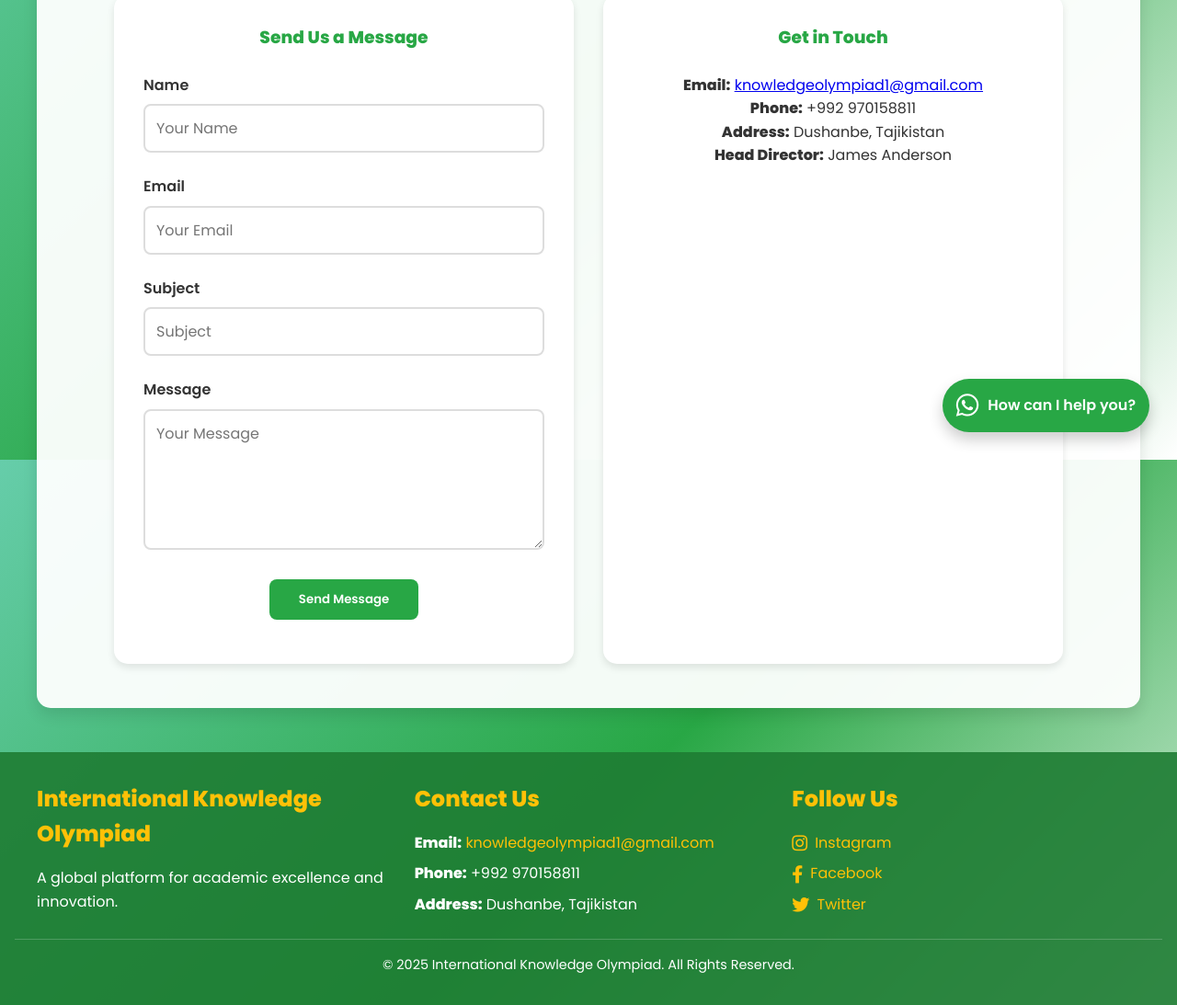
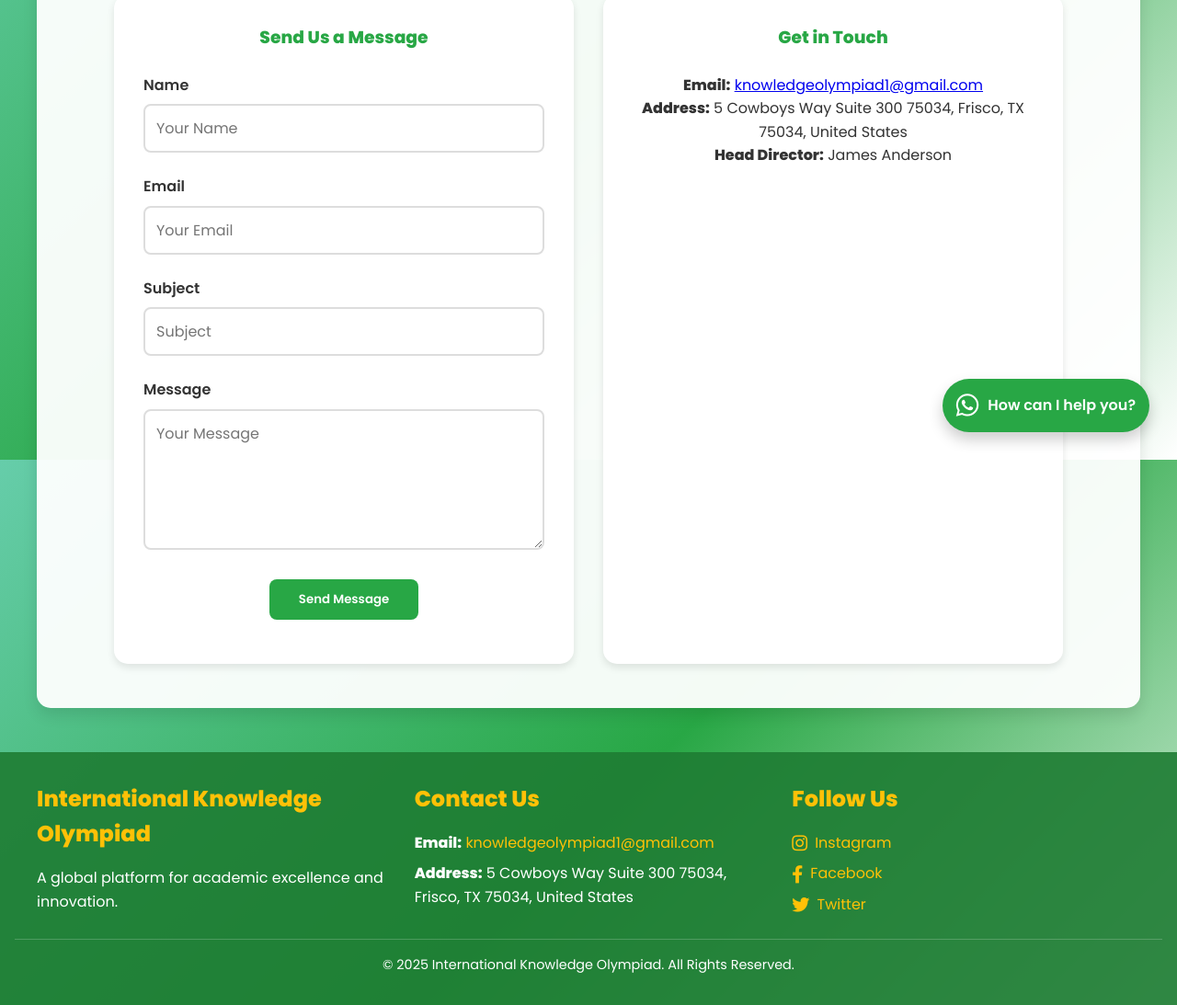
Before and after one commit to the-anushervon/IKO, a plain HTML site: page contact.html in a window 1280 px wide. Shown: the part 300-1393 px from the top of the page at 92% size. Drawn offline with Linux system fonts and the light colour scheme.

Commit message:
Update contact.html

```diff
--- a/contact.html
+++ b/contact.html
@@ -69,8 +69,7 @@
             <div class="contact-info">
                 <h3>Get in Touch</h3>
                 <p><strong>Email:</strong> <a href="mailto:knowledgeolympiad1@gmail.com">knowledgeolympiad1@gmail.com</a></p>
-                <p><strong>Phone:</strong> +992 970158811</p>
-                <p><strong>Address:</strong> Dushanbe, Tajikistan</p>
+                <p><strong>Address:</strong> 5 Cowboys Way Suite 300 75034, Frisco, TX 75034, United States</p>
                 <p><strong>Head Director:</strong> James Anderson</p>
             </div>
         </div>
@@ -86,8 +85,7 @@
             <div class="footer-column">
                 <h3>Contact Us</h3>
                 <p><strong>Email:</strong> <a href="mailto:knowledgeolympiad1@gmail.com">knowledgeolympiad1@gmail.com</a></p>
-                <p><strong>Phone:</strong> +992 970158811</p>
-                <p><strong>Address:</strong> Dushanbe, Tajikistan</p>
+                <p><strong>Address:</strong> 5 Cowboys Way Suite 300 75034, Frisco, TX 75034, United States</p>
             </div>
             <div class="footer-column">
                 <h3>Follow Us</h3>
```
